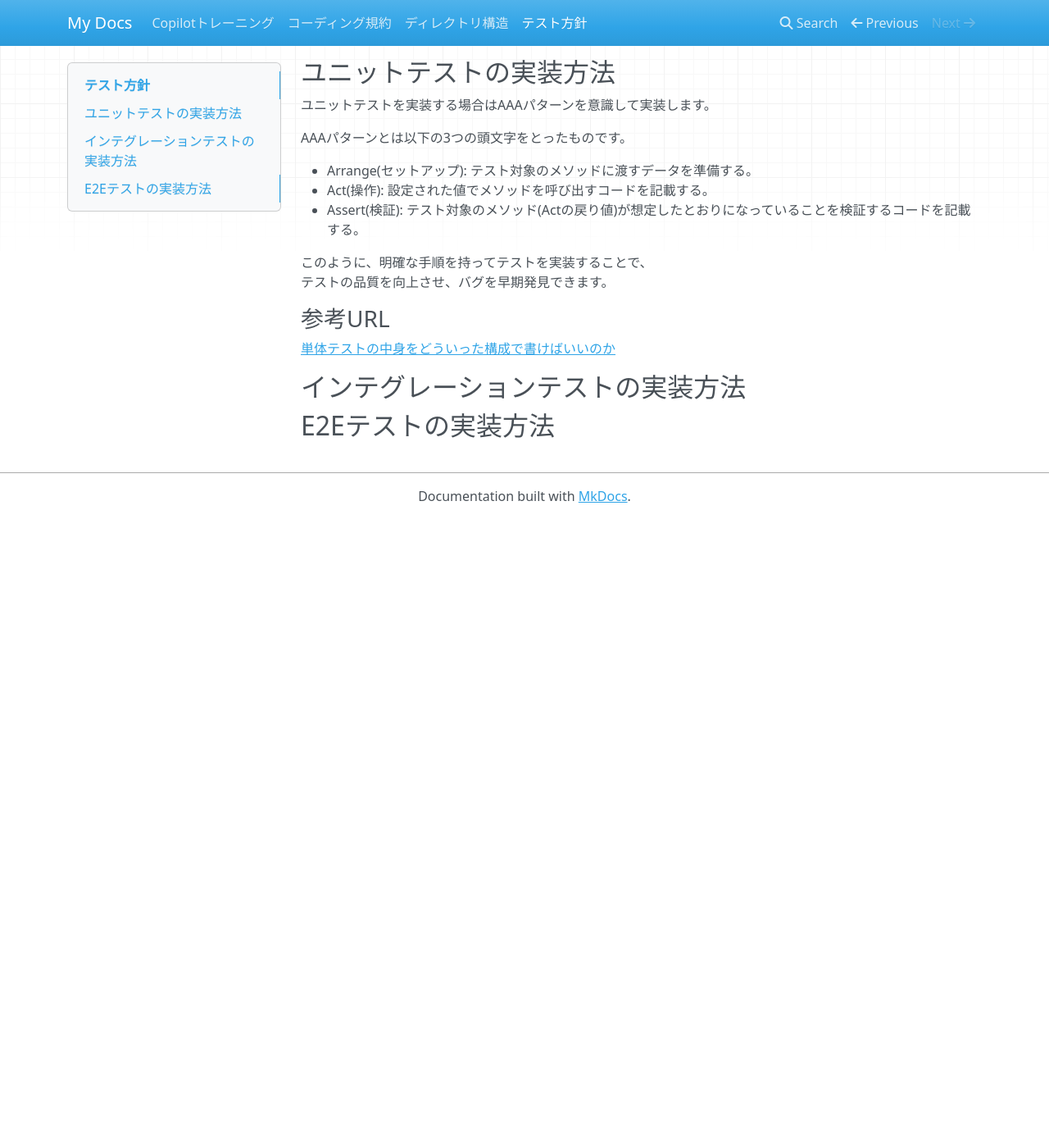
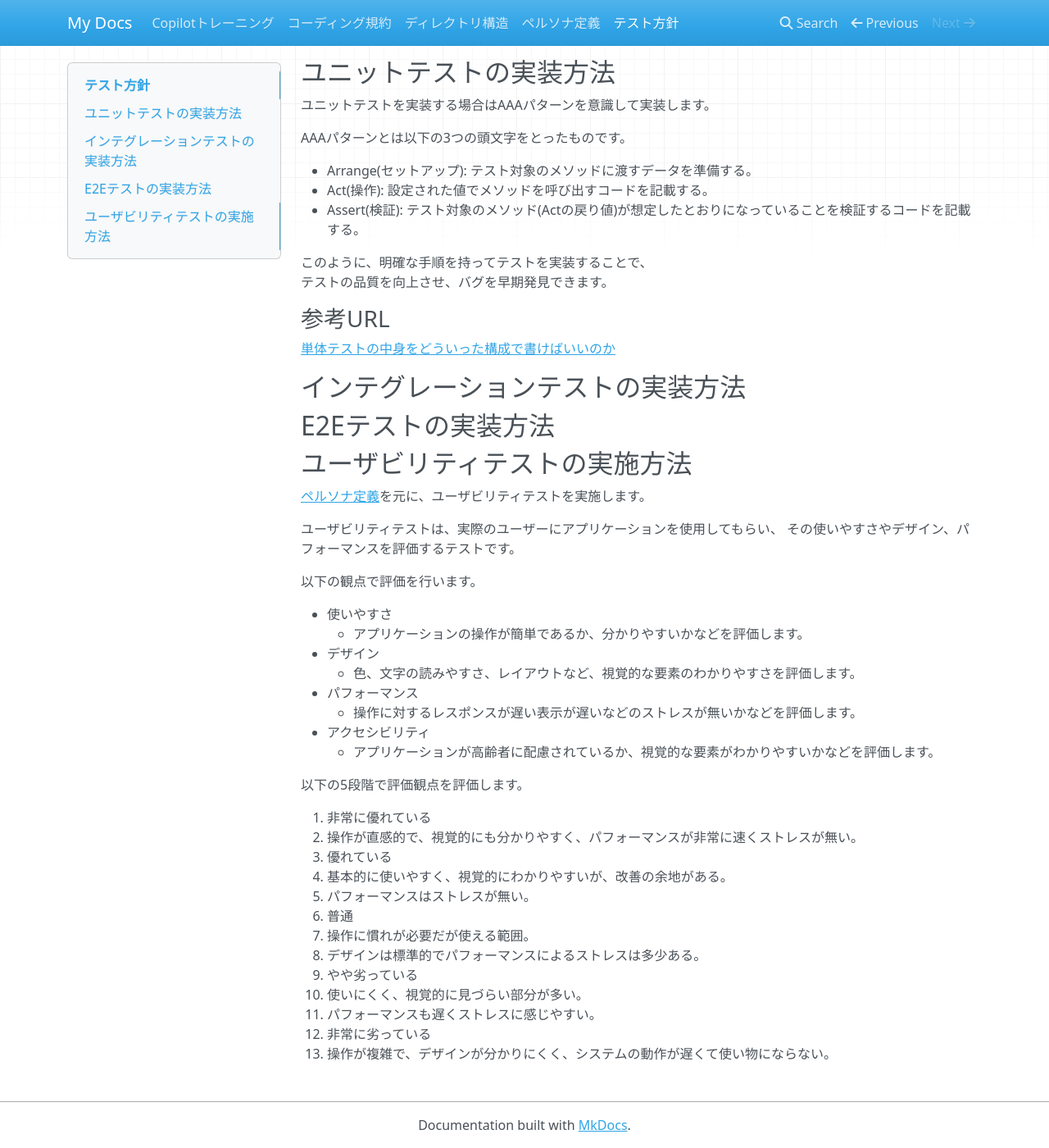
Before and after one commit to wate/copilot-training, an MkDocs documentation site: the page built from docs/test_policy.md, in a window 1280 px wide and 1400 px high, scrolled down 281 px. Shown: the whole window at 82% size. Built offline with MkDocs 1.6.1, drawn with Linux system fonts in a browser that asks for light colours; nearby versions of some CDN libraries; before the commit the page ends 914 px from its top, so only the background shows below that.

Commit message:
ドキュメントを追加

```diff
--- /dev/null
+++ b/docs/persona.md
@@ -0,0 +1,2 @@
+ペルソナ定義
+=========================
--- a/docs/test_policy.md
+++ b/docs/test_policy.md
@@ -38,3 +38,38 @@ E2Eテストの実装方法
 -------------------------
 
 <!-- この部分はまだ定義されていません -->
+
+ユーザビリティテストの実施方法
+-------------------------
+
+[ペルソナ定義](./persona.md)を元に、ユーザビリティテストを実施します。
+
+ユーザビリティテストは、実際のユーザーにアプリケーションを使用してもらい、
+その使いやすさやデザイン、パフォーマンスを評価するテストです。
+
+以下の観点で評価を行います。
+
+* 使いやすさ
+    * アプリケーションの操作が簡単であるか、分かりやすいかなどを評価します。
+* デザイン
+    * 色、文字の読みやすさ、レイアウトなど、視覚的な要素のわかりやすさを評価します。
+* パフォーマンス
+    * 操作に対するレスポンスが遅い表示が遅いなどのストレスが無いかなどを評価します。
+* アクセシビリティ
+    * アプリケーションが高齢者に配慮されているか、視覚的な要素がわかりやすいかなどを評価します。
+
+以下の5段階で評価観点を評価します。
+
+1. 非常に優れている
+   * 操作が直感的で、視覚的にも分かりやすく、パフォーマンスが非常に速くストレスが無い。
+2. 優れている
+   * 基本的に使いやすく、視覚的にわかりやすいが、改善の余地がある。
+   * パフォーマンスはストレスが無い。
+3. 普通
+   * 操作に慣れが必要だが使える範囲。
+   * デザインは標準的でパフォーマンスによるストレスは多少ある。
+4. やや劣っている
+   * 使いにくく、視覚的に見づらい部分が多い。
+   * パフォーマンスも遅くストレスに感じやすい。
+5. 非常に劣っている
+   * 操作が複雑で、デザインが分かりにくく、システムの動作が遅くて使い物にならない。
```
